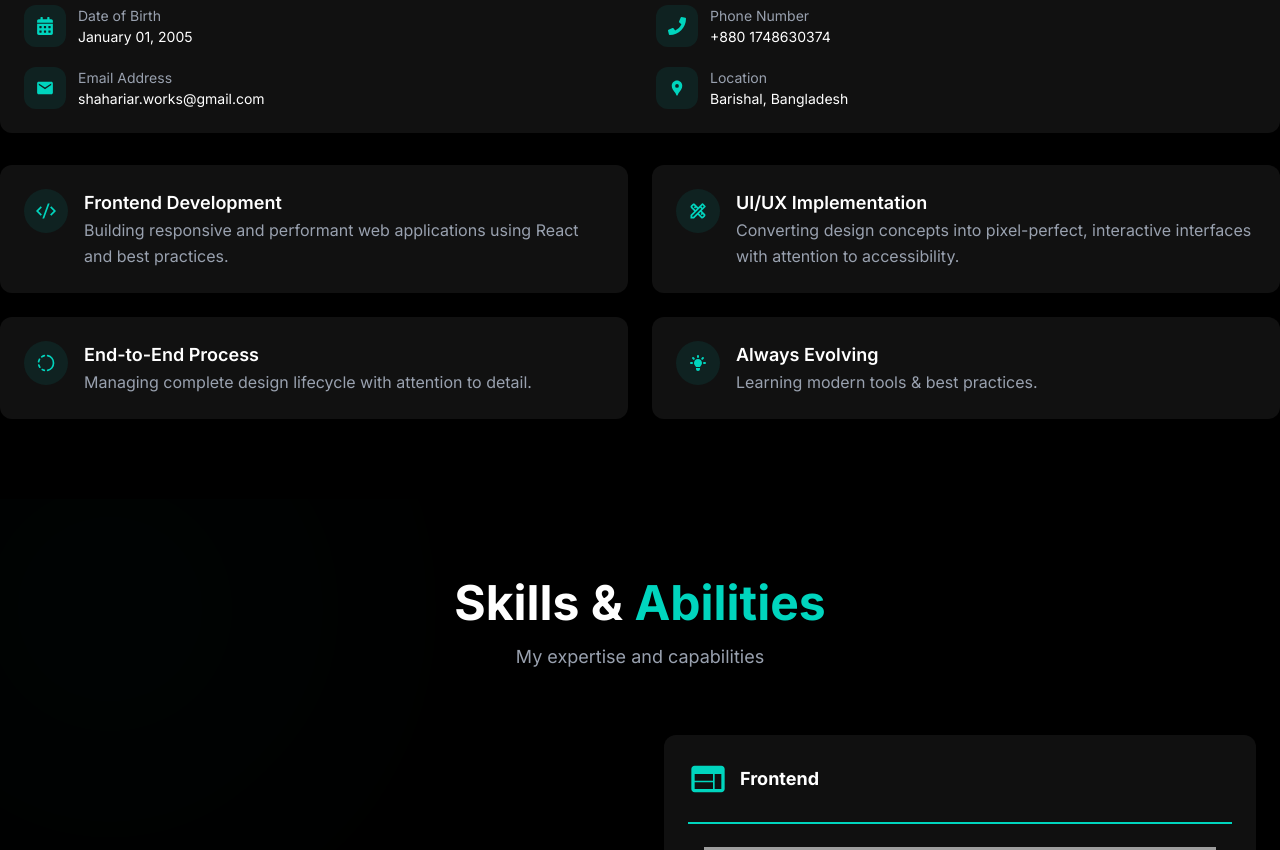
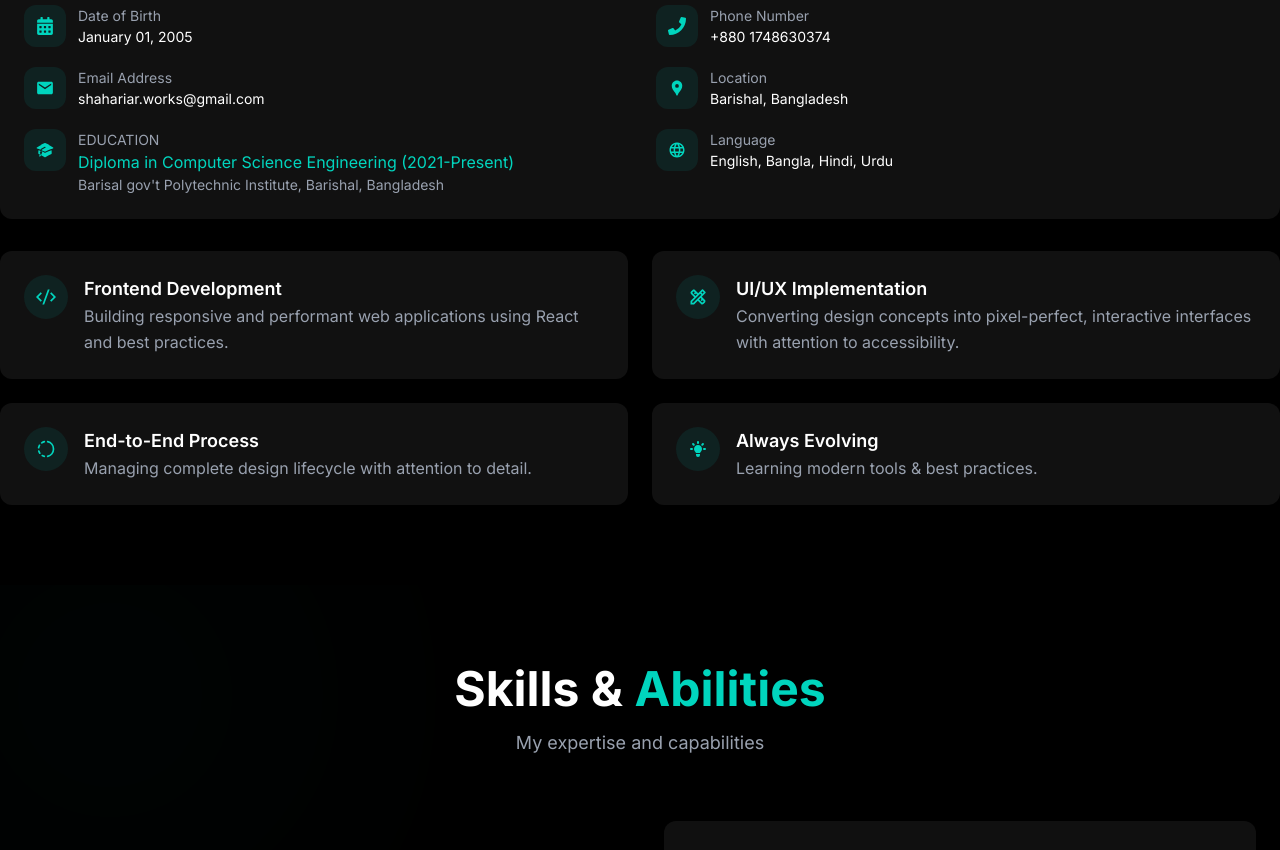
Before and after one commit to mdshahariarhafizofficial/shahariar-portfolio, a React (Vite) app: page / in a window 1280 px wide. Shown: the part 1380-2230 px from the top of the page. Built offline with nearby package versions, Linux system fonts and the light colour scheme; grey boxes are pictures that could not be loaded.

Commit message:
Education and Language added

```diff
--- a/src/Components/AboutMe/AboutMe.jsx
+++ b/src/Components/AboutMe/AboutMe.jsx
@@ -1,11 +1,12 @@
 import { motion } from 'framer-motion';
 import { FaBirthdayCake, FaEnvelope, FaPhoneAlt, FaMapMarkerAlt, FaIdCard, FaCalendarAlt, FaPhone } from 'react-icons/fa';
 import { RiCodeSSlashLine } from 'react-icons/ri';
-import { MdLocationPin, MdOutlineDesignServices } from 'react-icons/md';
+import { MdLanguage, MdLocationPin, MdOutlineDesignServices } from 'react-icons/md';
 import { TbProgress } from 'react-icons/tb';
 import { HiLightBulb } from 'react-icons/hi';
 import myPic from '../../assets/mypic.png'
 import { IoIosMailOpen, IoMdMail } from 'react-icons/io';
+import { HiAcademicCap } from 'react-icons/hi2';
 const iconStyle = 'text-[#00f7ff] text-lg';
 const labelStyle = 'text-[14px] text-gray-400';
 const valueStyle = 'text-[14px] text-white';
@@ -82,6 +83,16 @@ export default function AboutMe() {
                   <p className={valueStyle}>shahariar.works@gmail.com</p>
                 </div>
               </div>
+              <div className="flex items-start gap-3">
+              <div className="bg-[#0f2221] p-3 rounded-xl">
+                <HiAcademicCap className='text-primary' size={18} />
+              </div>
+                <div>
+                  <p className={labelStyle}>EDUCATION</p>
+                  <h2 className="text-primary">Diploma in Computer Science Engineering (2021-Present)</h2>
+                  <p className={labelStyle}>Barisal gov't  Polytechnic Institute, Barishal, Bangladesh</p>
+                </div>
+              </div>
             </div>
 
             <div className="space-y-5">
@@ -101,6 +112,15 @@ export default function AboutMe() {
                 <div>
                   <p className={labelStyle}>Location</p>
                   <p className={valueStyle}>Barishal, Bangladesh</p>
+                </div>
+              </div>
+              <div className="flex items-start gap-3">
+              <div className="bg-[#0f2221] p-3 rounded-xl">
+                <MdLanguage size={18} className='text-primary' />
+              </div>
+                <div>
+                  <p className={labelStyle}>Language</p>
+                  <p className={valueStyle}>English, Bangla, Hindi, Urdu</p>
                 </div>
               </div>
             </div>
```
